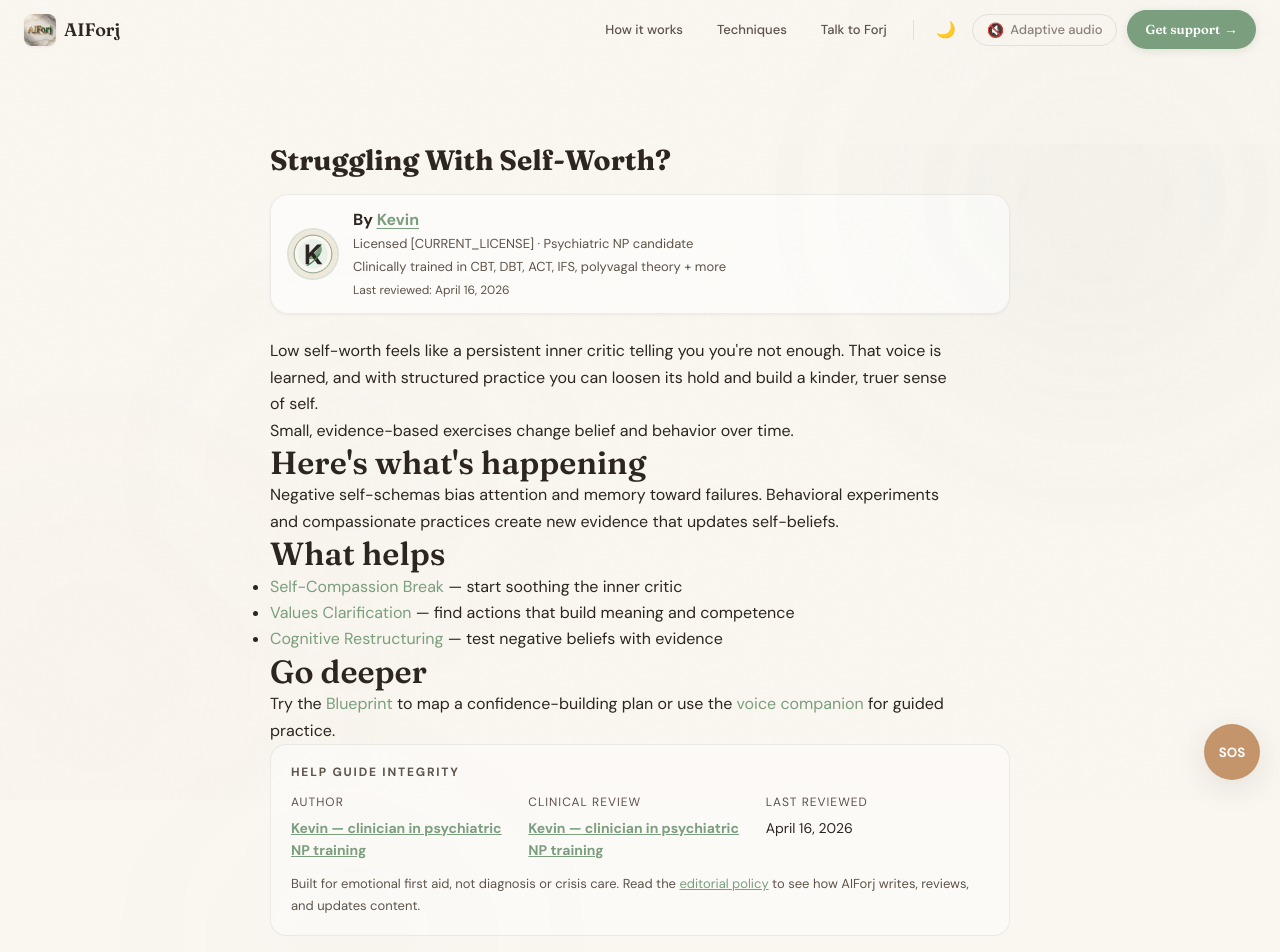
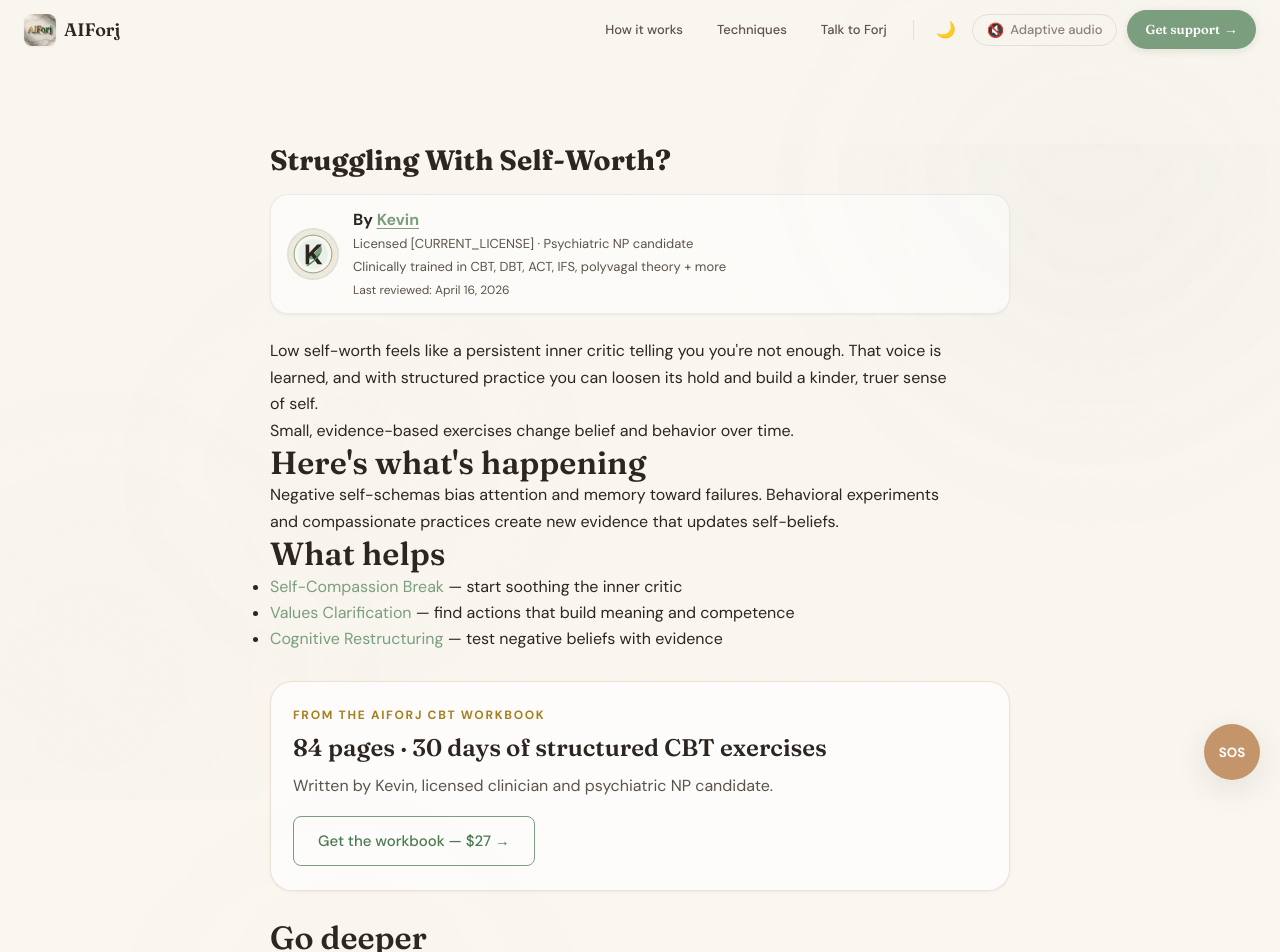
Before and after one commit to kmcdxai/aiforj-site, a Next.js app: page /help/self-worth in a window 1280 px wide. Shown: the top 952 px of the page. Built offline with nearby package versions, Linux system fonts and the light colour scheme.

Commit message:
Add CBT workbook help cross-sells

```diff
--- a/app/help/after-argument/page.js
+++ b/app/help/after-argument/page.js
@@ -4,6 +4,7 @@ import EmailCapture from "../../components/EmailCapture";
 import HelpPageEnhancements from "../../components/HelpPageEnhancements";
 import SiteFooter from "../../components/SiteFooter";
 import AuthorByline from "../../../components/AuthorByline";
+import WorkbookCrossSell from "../../../components/WorkbookCrossSell.jsx";
 import Link from "next/link";
 import { buildContentPageMetadata } from "../../../lib/pageMetadata";
 
@@ -43,6 +44,8 @@ export default function Page() {
             <li><Link href="/techniques/cognitive-restructuring">Cognitive Restructuring</Link> — reframe unhelpful thoughts</li>
           </ul>
 
+          <WorkbookCrossSell slug="after-argument" />
+
           <h2>Go deeper</h2>
           <p>Take the <Link href="/blueprint">Blueprint</Link> to learn your reactivity pattern, or use the <Link href="/send">voice companion</Link> for a guided cool-down.</p>
 
--- a/app/help/anxiety-at-work/page.js
+++ b/app/help/anxiety-at-work/page.js
@@ -4,6 +4,7 @@ import EmailCapture from "../../components/EmailCapture";
 import HelpPageEnhancements from "../../components/HelpPageEnhancements";
 import SiteFooter from "../../components/SiteFooter";
 import AuthorByline from "../../../components/AuthorByline";
+import WorkbookCrossSell from "../../../components/WorkbookCrossSell.jsx";
 import Link from "next/link";
 import { buildContentPageMetadata } from "../../../lib/pageMetadata";
 
@@ -43,6 +44,8 @@ export default function Page() {
             <li><Link href="/techniques/cognitive-restructuring">Cognitive Restructuring</Link> — fast thought reframing for situational anxiety</li>
           </ul>
 
+          <WorkbookCrossSell slug="anxiety-at-work" />
+
           <h2>Go deeper</h2>
           <p>Explore your stress pattern with the <Link href="/blueprint">Blueprint</Link> or try the <Link href="/send">voice companion</Link> to walk you through a desk reset.</p>
 
--- a/app/help/comparison-trap/page.js
+++ b/app/help/comparison-trap/page.js
@@ -4,6 +4,7 @@ import EmailCapture from "../../components/EmailCapture";
 import HelpPageEnhancements from "../../components/HelpPageEnhancements";
 import SiteFooter from "../../components/SiteFooter";
 import AuthorByline from "../../../components/AuthorByline";
+import WorkbookCrossSell from "../../../components/WorkbookCrossSell.jsx";
 import Link from "next/link";
 import { buildContentPageMetadata } from "../../../lib/pageMetadata";
 
@@ -64,6 +65,8 @@ export default function Page() {
             </li>
           </ul>
 
+          <WorkbookCrossSell slug="comparison-trap" />
+
           <h2>Go deeper</h2>
           <p>
             Use the <Link href="/blueprint">Blueprint</Link> if comparison is showing up across multiple parts of life, or open <Link href="/companion">Talk to Forj</Link> when you need help disentangling envy from what you actually want.
--- a/app/help/imposter-syndrome/page.js
+++ b/app/help/imposter-syndrome/page.js
@@ -4,6 +4,7 @@ import EmailCapture from "../../components/EmailCapture";
 import HelpPageEnhancements from "../../components/HelpPageEnhancements";
 import SiteFooter from "../../components/SiteFooter";
 import AuthorByline from "../../../components/AuthorByline";
+import WorkbookCrossSell from "../../../components/WorkbookCrossSell.jsx";
 import Link from "next/link";
 import { buildContentPageMetadata } from "../../../lib/pageMetadata";
 
@@ -64,6 +65,8 @@ export default function Page() {
             </li>
           </ul>
 
+          <WorkbookCrossSell slug="imposter-syndrome" />
+
           <h2>Go deeper</h2>
           <p>
             If self-doubt is starting to shape your choices, take the <Link href="/blueprint">Blueprint</Link> to see what emotional pattern is feeding it, or use <Link href="/companion">Talk to Forj</Link> to work through the thought in real time.
--- a/app/help/overthinking/page.js
+++ b/app/help/overthinking/page.js
@@ -4,6 +4,7 @@ import EmailCapture from "../../components/EmailCapture";
 import HelpPageEnhancements from "../../components/HelpPageEnhancements";
 import SiteFooter from "../../components/SiteFooter";
 import AuthorByline from "../../../components/AuthorByline";
+import WorkbookCrossSell from "../../../components/WorkbookCrossSell.jsx";
 import Link from "next/link";
 import { buildContentPageMetadata } from "../../../lib/pageMetadata";
 
@@ -43,6 +44,8 @@ export default function Page() {
             <li><Link href="/techniques/worry-time">Worry Time</Link> — schedule worry to reduce daytime rumination</li>
           </ul>
 
+          <WorkbookCrossSell slug="overthinking" />
+
           <h2>Go deeper</h2>
           <p>Use the <Link href="/blueprint">Blueprint</Link> to build a personalized anti-rumination routine or the <Link href="/send">voice companion</Link> for a guided interruption.</p>
 
--- a/app/help/perfectionism/page.js
+++ b/app/help/perfectionism/page.js
@@ -4,6 +4,7 @@ import EmailCapture from "../../components/EmailCapture";
 import HelpPageEnhancements from "../../components/HelpPageEnhancements";
 import SiteFooter from "../../components/SiteFooter";
 import AuthorByline from "../../../components/AuthorByline";
+import WorkbookCrossSell from "../../../components/WorkbookCrossSell.jsx";
 import Link from "next/link";
 import { buildContentPageMetadata } from "../../../lib/pageMetadata";
 
@@ -64,6 +65,8 @@ export default function Page() {
             </li>
           </ul>
 
+          <WorkbookCrossSell slug="perfectionism" />
+
           <h2>Go deeper</h2>
           <p>
             If perfectionism is linked to work stress, self-worth, or constant indecision, take the <Link href="/blueprint">Blueprint</Link> for a more complete map, or open <Link href="/companion">Talk to Forj</Link> when you need help finding the middle instead of another impossible bar.
--- a/app/help/self-worth/page.js
+++ b/app/help/self-worth/page.js
@@ -4,6 +4,7 @@ import EmailCapture from "../../components/EmailCapture";
 import HelpPageEnhancements from "../../components/HelpPageEnhancements";
 import SiteFooter from "../../components/SiteFooter";
 import AuthorByline from "../../../components/AuthorByline";
+import WorkbookCrossSell from "../../../components/WorkbookCrossSell.jsx";
 import Link from "next/link";
 import { buildContentPageMetadata } from "../../../lib/pageMetadata";
 
@@ -43,6 +44,8 @@ export default function Page() {
             <li><Link href="/techniques/cognitive-restructuring">Cognitive Restructuring</Link> — test negative beliefs with evidence</li>
           </ul>
 
+          <WorkbookCrossSell slug="self-worth" />
+
           <h2>Go deeper</h2>
           <p>Try the <Link href="/blueprint">Blueprint</Link> to map a confidence-building plan or use the <Link href="/send">voice companion</Link> for guided practice.</p>
 
--- /dev/null
+++ b/components/WorkbookCrossSell.jsx
@@ -0,0 +1,42 @@
+"use client";
+
+import { track } from "../lib/analytics";
+import { workbookLink } from "../lib/links";
+
+export default function WorkbookCrossSell({ slug }) {
+  const source = `help_${slug}`;
+  const href = workbookLink(source);
+
+  return (
+    <aside
+      style={{
+        margin: "28px 0",
+        padding: "24px 22px",
+        borderRadius: 22,
+        background: "rgba(255,255,255,0.68)",
+        border: "1px solid rgba(196,149,106,0.26)",
+        boxShadow: "var(--shadow-sm)",
+      }}
+    >
+      <p style={{ margin: "0 0 8px", fontSize: 12, letterSpacing: 1.7, textTransform: "uppercase", color: "var(--amber-deep)", fontWeight: 800 }}>
+        From the AIForj CBT Workbook
+      </p>
+      <h2 style={{ margin: "0 0 10px", fontFamily: "'Fraunces', serif", fontSize: 24, lineHeight: 1.2 }}>
+        84 pages · 30 days of structured CBT exercises
+      </h2>
+      <p style={{ margin: "0 0 16px", color: "var(--text-secondary)", lineHeight: 1.7 }}>
+        Written by Kevin, licensed clinician and psychiatric NP candidate.
+      </p>
+      <a
+        href={href}
+        target="_blank"
+        rel="noopener noreferrer"
+        onClick={() => track("cbt_workbook_click", { source })}
+        className="btn-secondary"
+        style={{ display: "inline-flex", textDecoration: "none", color: "var(--sage-deep)" }}
+      >
+        Get the workbook — $27 →
+      </a>
+    </aside>
+  );
+}
--- /dev/null
+++ b/components/WorkbookCrossSell.tsx
@@ -0,0 +1 @@
+export { default } from "./WorkbookCrossSell.jsx";
```
